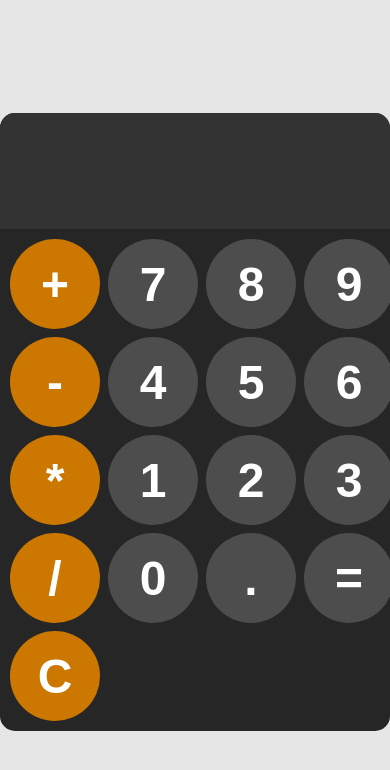
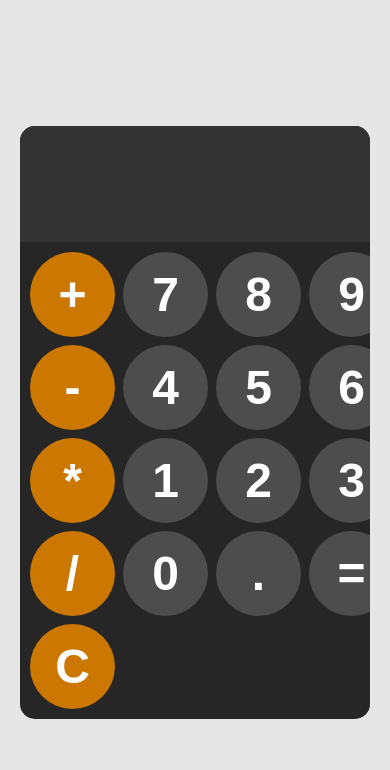
Before and after one commit to ABHi-202864/Calculator, a plain HTML site: page index.html in a window 390 px wide. Drawn offline with Linux system fonts and the light colour scheme.

Commit message:
mobile responsive complete2

```diff
--- a/css/style.css
+++ b/css/style.css
@@ -68,9 +68,13 @@ button:active {
 /* mobile responsive */
 @media only screen and (max-width: 440px) {
 
+    #calculator {
+        margin: 0px 20px;
+    }
+
     button {
-        width: 90px;
-        height: 90px;
+        width: 85px;
+        height: 85px;
     }
 
     #keys {
```
